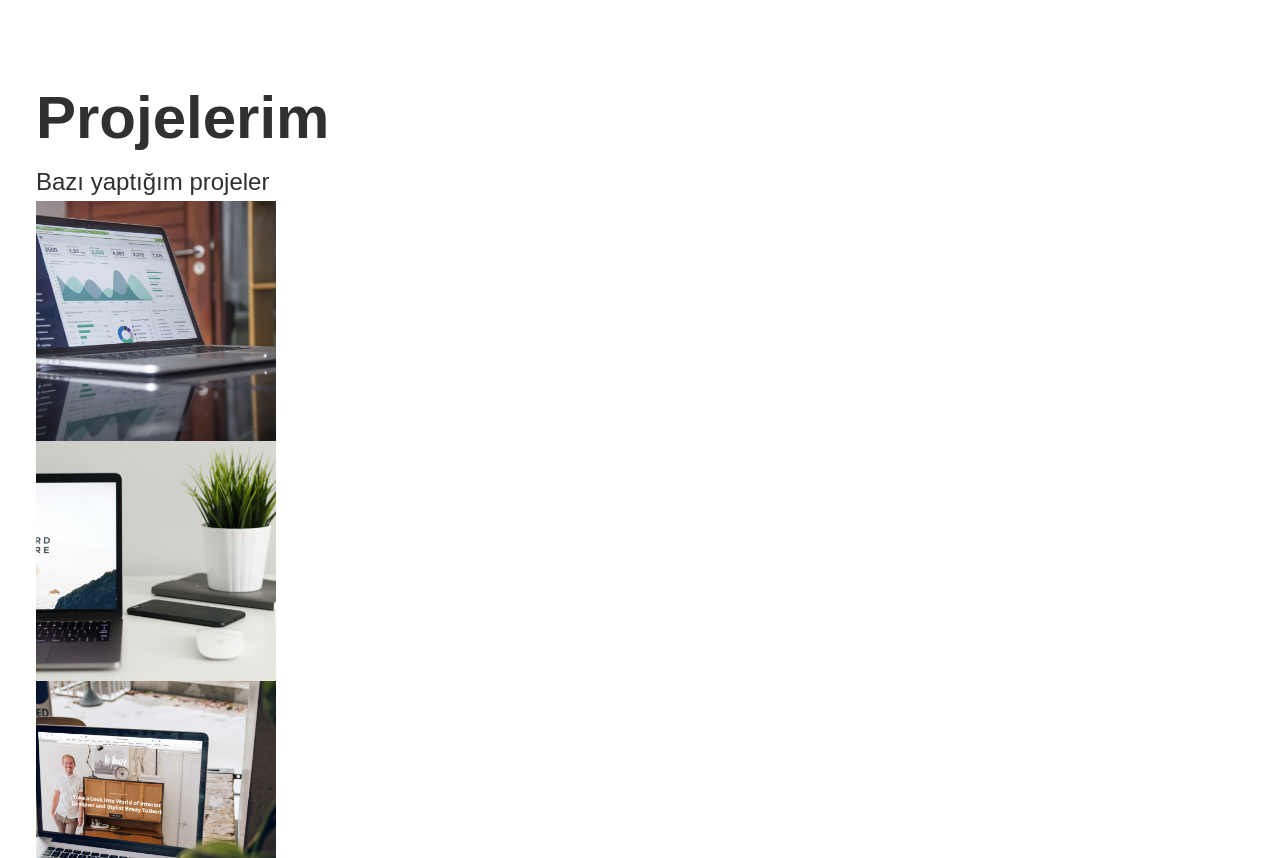
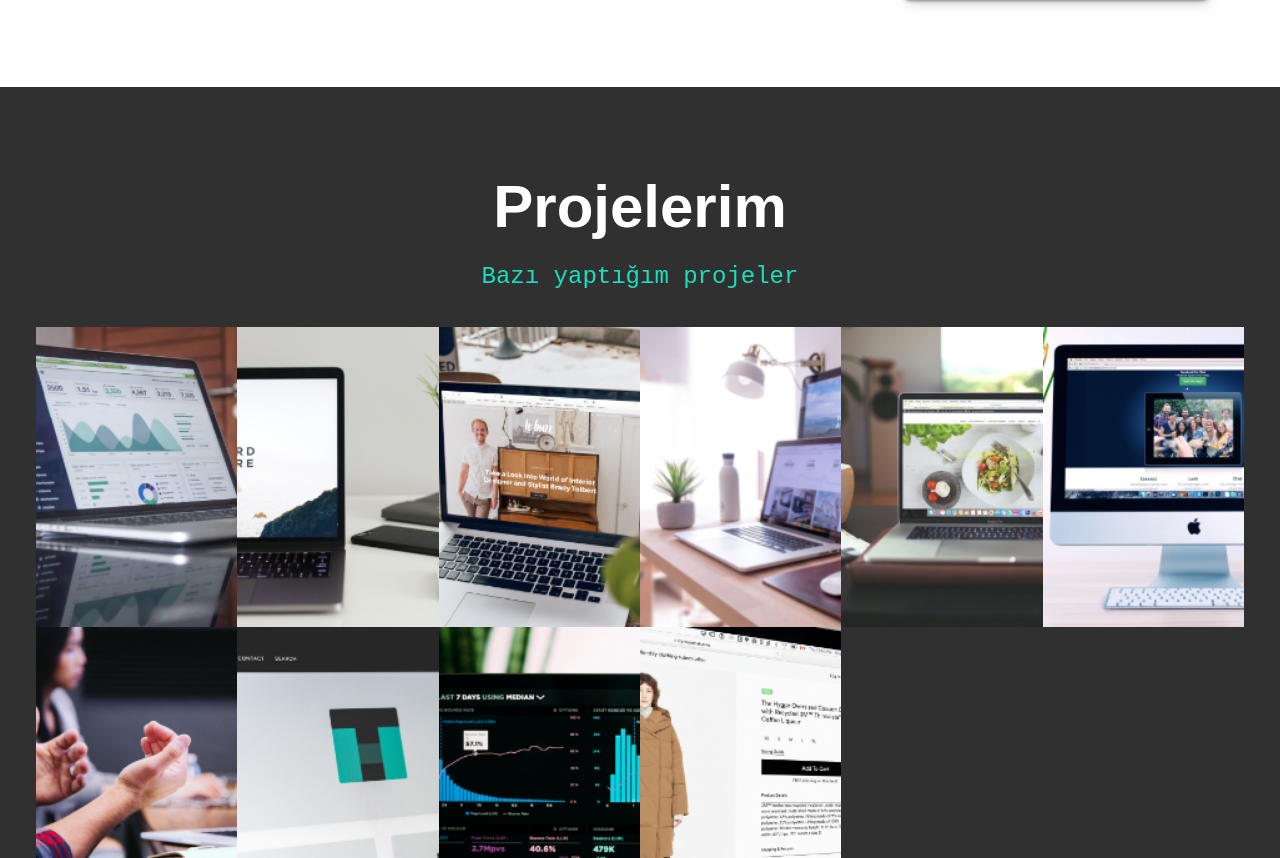
Before and after one commit to melikeaksoy555/LOKUM-HTML, a plain HTML site: page portfolyoindex.html in a window 1280 px wide. Shown: the part 1942-2800 px from the top of the page. Drawn offline with Linux system fonts and the light colour scheme.

Commit message:
Projelerim Bölümü html ve css tamamlandı

```diff
--- a/portfolyoindex.html
+++ b/portfolyoindex.html
@@ -109,39 +109,58 @@
 
     <!-- My work -->
     <section class="my-work" id="work">
-      <h2 class="section__title">Projelerim</h2>
-      <p class="section__subtitle">Bazı yaptığım projeler</p>
+      <h2 class="section__title section__title--work">Projelerim</h2>
+      <p class="section__subtitle section__subtitle--work">Bazı yaptığım projeler</p>
 
       <div class="portfolio">
+        <!-- Portfolio item 01 -->
         <a href="#" class="portfolio__item">
-          <img src="img/portfolio-01.png" alt="" class="portfolio__item" />
+          <img src="img/portfolio-01.png" alt="" class="portfolio__img" />
         </a>
+
+        <!-- Portfolio item 02 -->
         <a href="#" class="portfolio__item">
-          <img src="img/portfolio-02.png" alt="" class="portfolio__item" />
+          <img src="img/portfolio-02.png" alt="" class="portfolio__img" />
         </a>
+
+        <!-- Portfolio item 03 -->
         <a href="#" class="portfolio__item">
-          <img src="img/portfolio-03.png" alt="" class="portfolio__item" />
+          <img src="img/portfolio-03.png" alt="" class="portfolio__img" />
         </a>
+
+         <!-- Portfolio item 04 -->
         <a href="#" class="portfolio__item">
-          <img src="img/portfolio-04.png" alt="" class="portfolio__item" />
+          <img src="img/portfolio-04.png" alt="" class="portfolio__img" />
         </a>
+
+        <!-- Portfolio item 05 -->
         <a href="#" class="portfolio__item">
-          <img src="img/portfolio-05.png" alt="" class="portfolio__item" />
+          <img src="img/portfolio-05.png" alt="" class="portfolio__img" />
         </a>
+
+        <!-- Portfolio item 06 -->
         <a href="#" class="portfolio__item">
-          <img src="img/portfolio-06.png" alt="" class="portfolio__item" />
+          <img src="img/portfolio-06.png" alt="" class="portfolio__img" />
         </a>
+
+        <!-- Portfolio item 07 -->
         <a href="#" class="portfolio__item">
-          <img src="img/portfolio-07.png" alt="" class="portfolio__item" />
+          <img src="img/portfolio-07.png" alt="" class="portfolio__img" />
         </a>
+
+         <!-- Portfolio item 08 -->
         <a href="#" class="portfolio__item">
-          <img src="img/portfolio-08.png" alt="" class="portfolio__item" />
+          <img src="img/portfolio-08.png" alt="" class="portfolio__img" />
         </a>
+
+        <!-- Portfolio item 09 -->
         <a href="#" class="portfolio__item">
-          <img src="img/portfolio-09.png" alt="" class="portfolio__item" />
+          <img src="img/portfolio-09.png" alt="" class="portfolio__img" />
         </a>
+
+        <!-- Portfolio item 10 -->
         <a href="#" class="portfolio__item">
-          <img src="img/portfolio-10.png" alt="" class="portfolio__item" />
+          <img src="img/portfolio-10.png" alt="" class="portfolio__img" />
         </a>
       </div>
     </section>
--- a/portfolyostyle.css
+++ b/portfolyostyle.css
@@ -53,6 +53,7 @@ section {
 img {
   display: block;
   max-width: 100%;
+  min-width: 300px; /*Melike ilave etti*/
 }
 
 strong {
@@ -229,11 +230,11 @@ h3 {
     grid-column-gap: 2em;
   }
 
-  .section__title--about{
+  .section__title--about {
     grid-area: title;
   }
 
-  .section__subtitle--about{
+  .section__subtitle--about {
     grid-column: 1 / -1;
     grid-row: 2;
     position: relative;
@@ -243,9 +244,50 @@ h3 {
     padding-right: calc(200px + 4em);
   }
 
-  .about-me__img{
+  .about-me__img {
     grid-area: img;
     position: relative;
-    z-index:2;
+    z-index: 2;
   }
 }
+
+/* my work section */
+
+.my-work {
+  background-color: var(--clr-dark);
+  color: var(--clr-light);
+  text-align: center;
+}
+
+.portfolio {
+  display: grid;
+  grid-template-columns: repeat(auto-fit, minmax(200px, 1fr));
+}
+
+.portfolio__item {
+  background: var(--clr-accent);
+  overflow: hidden;
+}
+
+.portfolio__img {
+  transition: transform 750ms cubic-bezier(0.5, 0, 0.5, 1),
+              opacity 250ms linear;
+}
+
+.portfolio__item:focus {
+  position: relative;
+  z-index: 2;
+}
+
+.portfolio__img:hover,
+.portfolio__item:focus .portfolio__img {
+  transform: scale(1.2);
+  opacity: 0.5;
+}
+
+.section__subtitle--work { /*Melike ilave etti*/
+    color: var(--clr-accent);
+    padding: 0.25em 1em;
+    font-family: var(--ff-secondary);
+    margin-bottom: 1em;
+}
```
